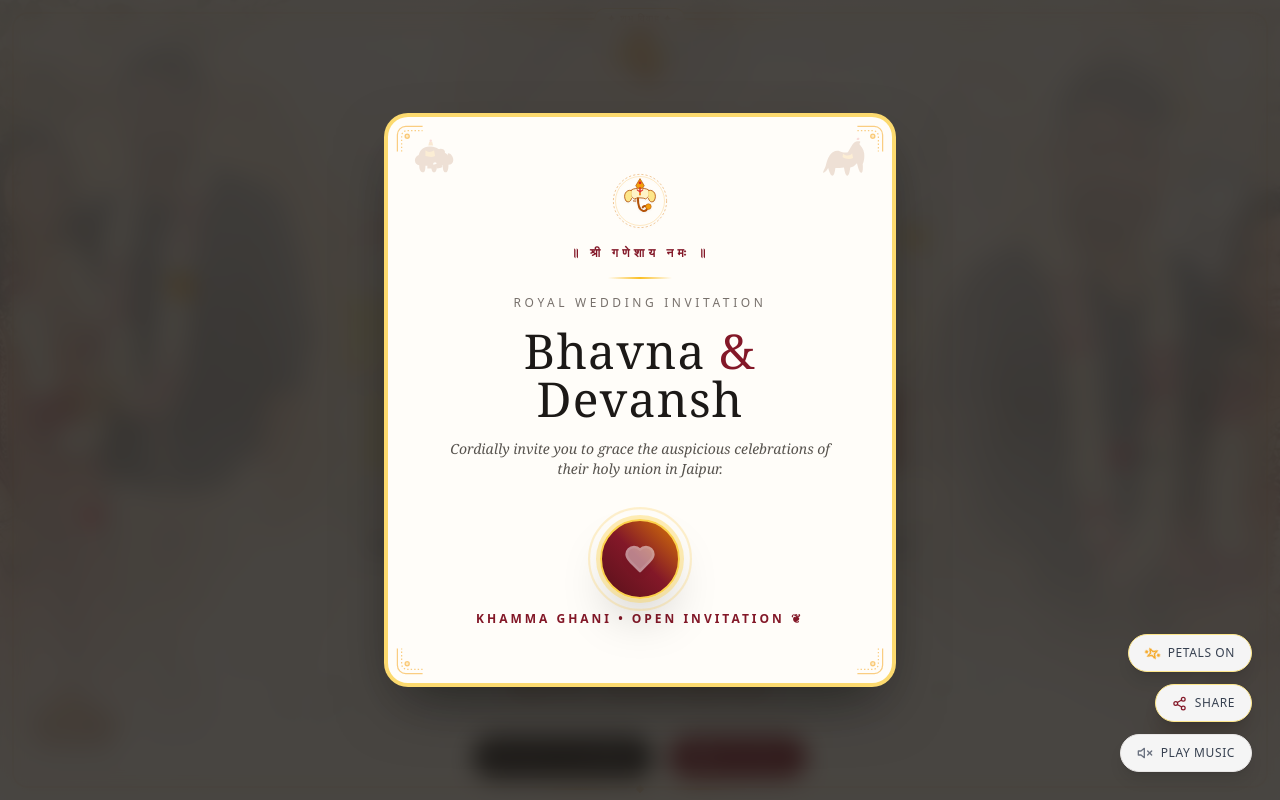
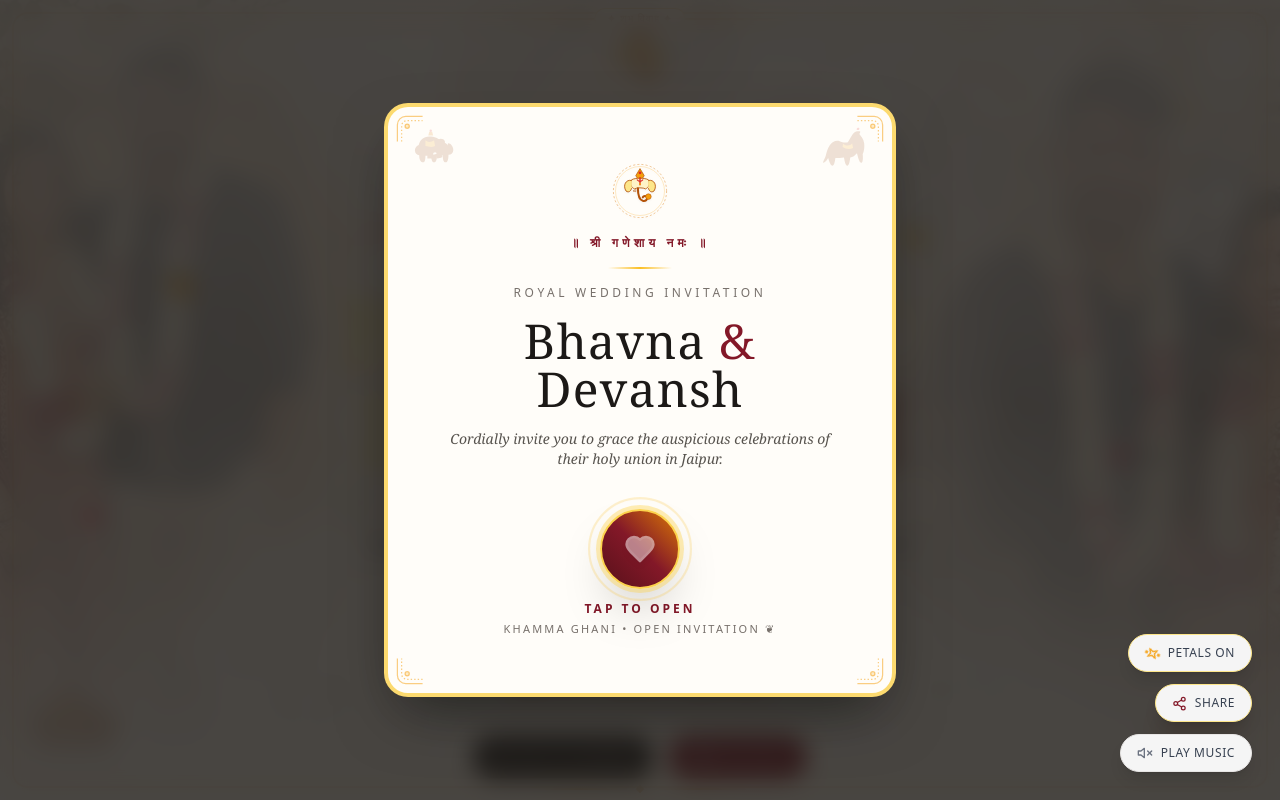
Before and after one commit to bhavishya31/Wedding-invite-december, a Next.js app: page / in a window 1280 px wide. Shown: the top 800 px of the page. Built offline with nearby package versions, Linux system fonts and the light colour scheme.

Commit message:
Update page.js

```diff
--- a/app/page.js
+++ b/app/page.js
@@ -1215,7 +1215,10 @@ export default function WeddingInvite() {
                       <Heart className="w-8 h-8 fill-white/90 animate-pulse text-white drop-shadow-md" />
                     </div>
                   </div>
-                  <span className="mt-3 text-xs font-sans tracking-[0.25em] text-[#831828] uppercase font-semibold group-hover:text-amber-700">
+                  <span className="mt-3 text-xs font-sans tracking-[0.25em] text-[#831828] uppercase font-bold group-hover:text-amber-700">
+                    Tap to Open
+                  </span>
+                  <span className="mt-1 text-[11px] font-sans tracking-[0.2em] text-stone-500 uppercase font-medium">
                     Khamma Ghani • Open Invitation ❦
                   </span>
                 </button>
```
